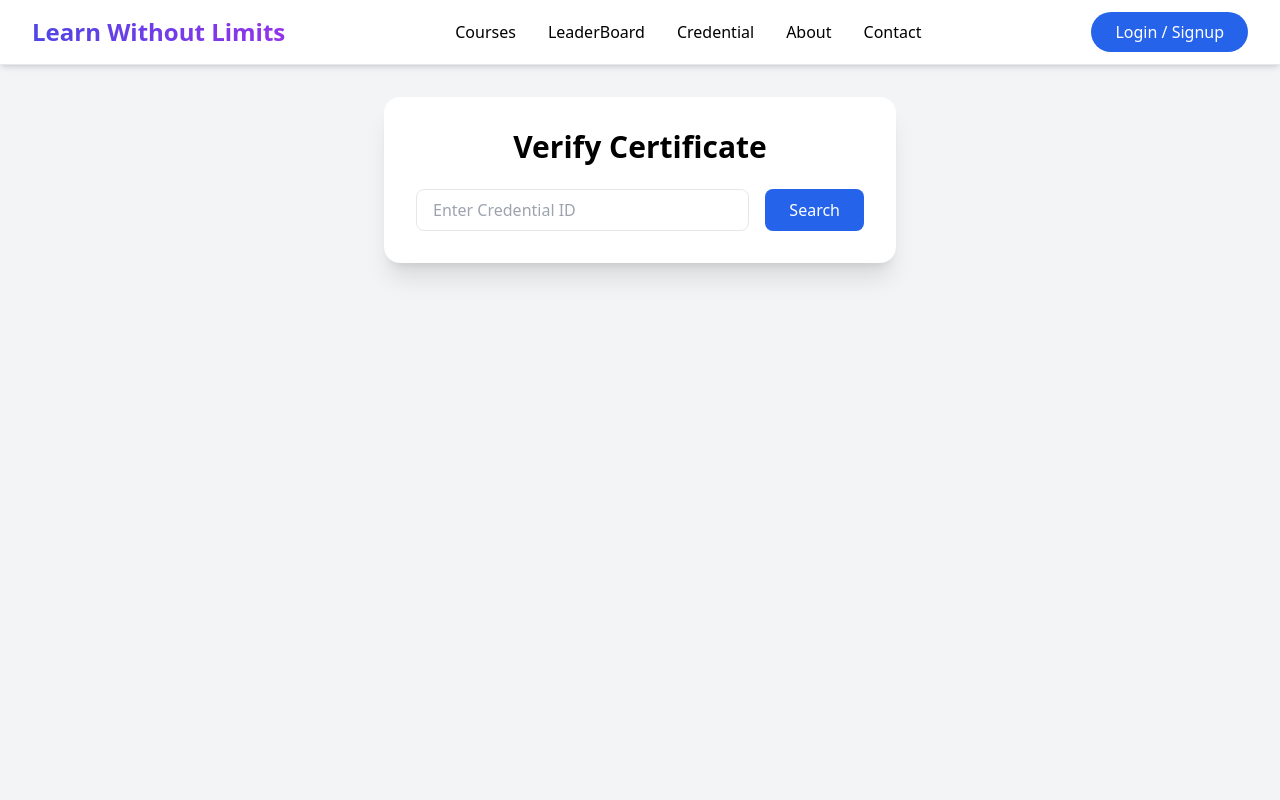
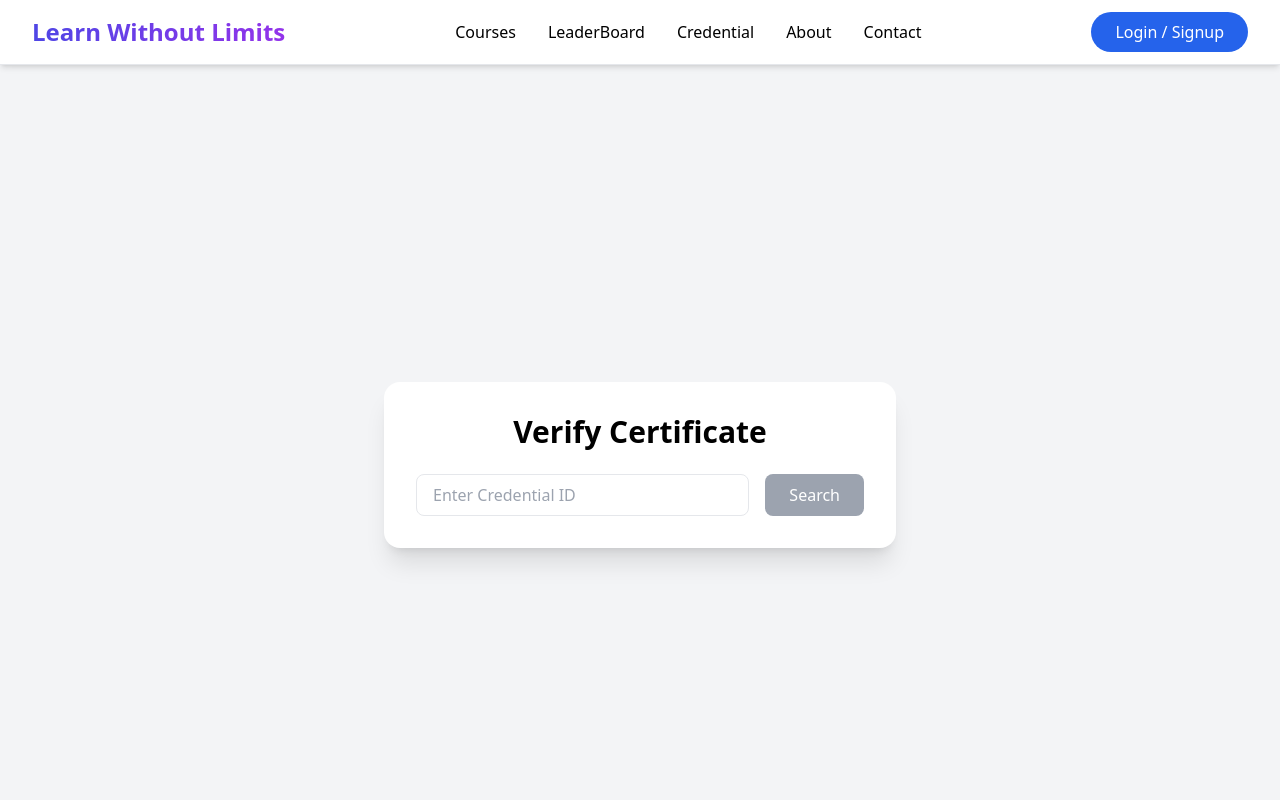
Before and after one commit to BitecodesHub/E-LearningFrontend, a React (Create React App) app: page /credential-verify in a window 1280 px wide. Shown: the top 800 px of the page. Built offline with nearby package versions, Linux system fonts and the light colour scheme.

Commit message:
IMPROVED cERTIFICATE

```diff
--- a/src/components/VerifyCredential.js
+++ b/src/components/VerifyCredential.js
@@ -12,6 +12,11 @@ export const VerifyCredential = () => {
       : process.env.REACT_APP_LOCAL_API;
 
       const handleSearch = async () => {
+        if (!credentialId.trim()) {
+          setError("Please enter a Credential ID.");
+          return;
+        }
+
         setLoading(true);
         setError("");
         setCertificate(null);
@@ -19,27 +24,29 @@ export const VerifyCredential = () => {
         try {
           // Step 1: Fetch Certificate Details
           const certResponse = await fetch(`${apiUrl}/api/certificates/credential/${credentialId}`);
-      if (!certResponse.ok) throw new Error("Certificate not found");
+          const certText = await certResponse.text();
 
-      const certData = await certResponse.json();
+          if (!certText) throw new Error("Certificate not found"); // Handle empty response
+
+          const certData = JSON.parse(certText);
 
           // Step 2: Fetch User Name
           const userResponse = await fetch(`${apiUrl}/api/auth/getUsername/${certData.userId}`);
-      if (!userResponse.ok) throw new Error("User not found");
+          const userText = await userResponse.text();
 
-      const userData = await userResponse.text();
+          if (!userText) throw new Error("User not found"); // Handle empty response
 
           // Step 3: Fetch Course Name
           const courseResponse = await fetch(`${apiUrl}/course/getCourseName/${certData.courseId}`);
-      if (!courseResponse.ok) throw new Error("Course not found");
+          const courseText = await courseResponse.text();
 
-      const courseName = await courseResponse.text();
+          if (!courseText) throw new Error("Course not found"); // Handle empty response
 
           // Step 4: Update Certificate Data
           setCertificate({
             ...certData,
-        userFirstName: userData, // Adjust based on actual response key
-        courseName: courseName,
+            userFirstName: userText,
+            courseName: courseText,
           });
 
         } catch (err) {
@@ -50,8 +57,8 @@ export const VerifyCredential = () => {
       };
 
   return (
-    <div className="w-full min-h-screen p-8 bg-gray-100">
-      <div className="bg-white rounded-2xl shadow-xl p-8 max-w-lg mx-auto">
+    <div className="w-full min-h-screen p-8 bg-gray-100 flex justify-center items-center">
+      <div className="bg-white rounded-2xl shadow-xl p-8 max-w-lg w-full">
         <h1 className="text-3xl font-semibold text-center mb-6">Verify Certificate</h1>
         <div className="flex gap-4">
           <input
@@ -63,14 +70,18 @@ export const VerifyCredential = () => {
           />
           <button
             onClick={handleSearch}
-            className="bg-blue-600 text-white px-6 py-2 rounded-lg hover:bg-blue-700"
+            disabled={loading || !credentialId.trim()}
+            className={`px-6 py-2 rounded-lg text-white ${credentialId.trim() ? "bg-blue-600 hover:bg-blue-700" : "bg-gray-400 cursor-not-allowed"}`}
           >
-            Search
+            {loading ? "Searching..." : "Search"}
           </button>
         </div>
-        {loading && <p className="text-center text-gray-500 mt-4">Searching...</p>}
-        {error && <p className="text-center text-red-500 mt-4">{error}</p>}
-        {certificate && (
+
+        {error && (
+          <p className="text-center text-red-500 mt-4">{error}</p>
+        )}
+
+        {certificate ? (
           <div className="border-8 border-blue-100 p-12 mt-6">
             <h2 className="text-3xl font-serif font-bold text-blue-800 text-center">
               {certificate.userFirstName}
@@ -95,6 +106,10 @@ export const VerifyCredential = () => {
               Issued on: {new Date(certificate.issuedAt).toLocaleDateString()}
             </p>
           </div>
+        ) : (
+          error === "Certificate not found" && (
+            <p className="text-center text-gray-600 mt-6">No certificate found for the given Credential ID.</p>
+          )
         )}
       </div>
     </div>
```
Lines whose indentation alone changed are shown as unchanged.
